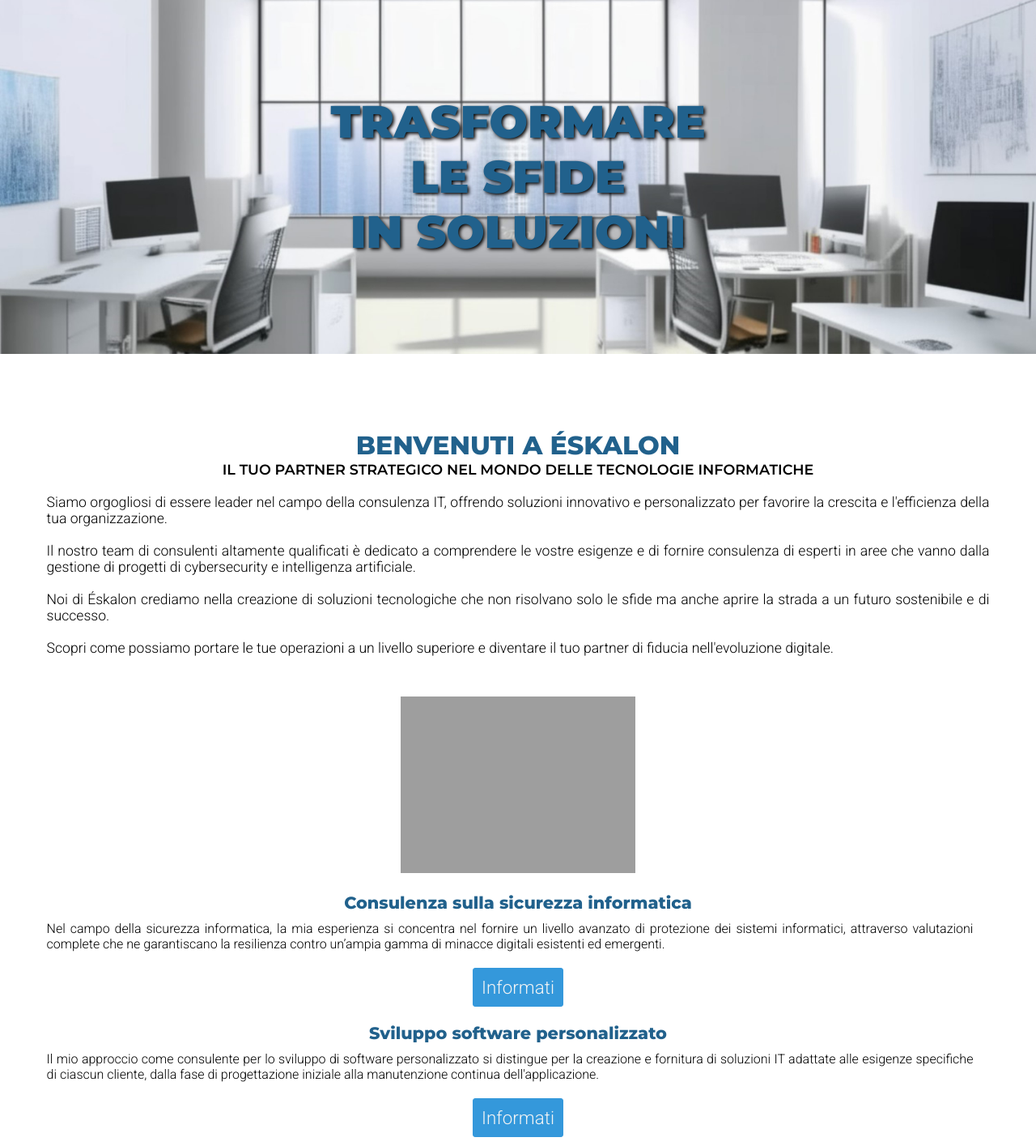
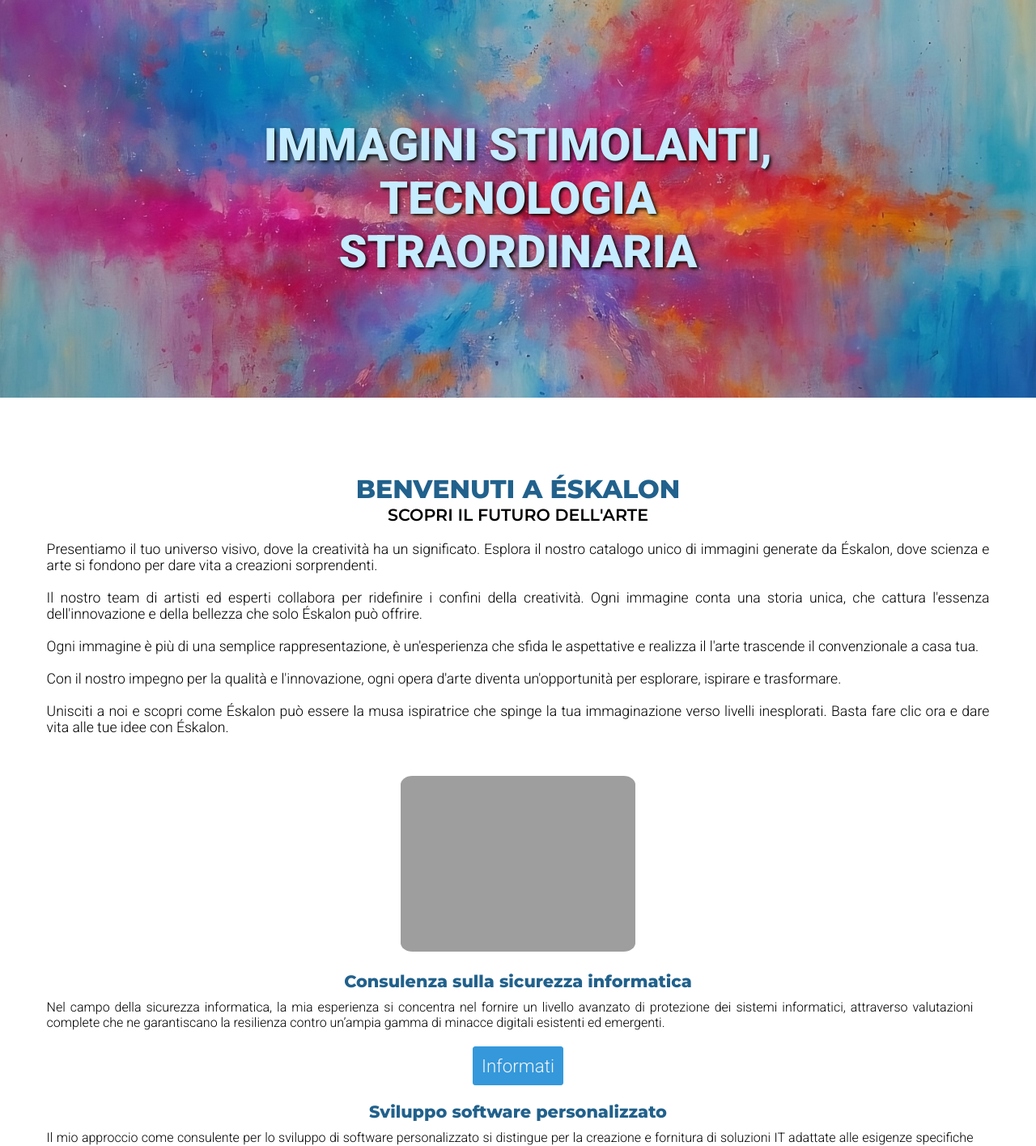
Before and after one commit to sergiorobla/eskalon, a PHP site: page /pages/translates/italian/index.html in a window 1280 px wide. Shown: the part 124-1539 px from the top of the page at 81% size. Run offline with PHP 8.4, Linux system fonts and the light colour scheme; grey boxes are pictures that could not be loaded.

Commit message:
modified:   index.html modified:   pages/translates/english/index.html modified:   pages/translates/italian/index.html modified:   pages/translates/portugues/index.html modified:   static/images/index.jpeg modified:   static/images/slider_1.jpeg modified:   static/images/slider_2.jpeg modified:   static/images/slider_3.jpeg modified:   styles/style.css

```diff
--- a/pages/translates/italian/index.html
+++ b/pages/translates/italian/index.html
@@ -43,7 +43,7 @@
     <main>
         <section>
             <div class="slider-container">
-                <h1 class="slider-title">Trasformare <br>le sfide <br>in soluzioni</h1>
+                <h1 class="slider-title">Immagini stimolanti, tecnologia straordinaria</h1>
                 <div class="slider">
                     <img src="../../../static/images/slider_1.jpeg" alt="image 1">
                     <img src="../../../static/images/slider_2.jpeg" alt="image 2">
@@ -54,23 +54,26 @@
         <section class="index-container">
             <div class="text-index">
                 <h1>Benvenuti a Éskalon</h1>
-                <h4>Il tuo partner strategico nel mondo delle tecnologie informatiche</h4>
+                <h3>Scopri il futuro dell'arte</h3>
                 <p>
-                    Siamo orgogliosi di essere leader nel campo della consulenza IT, offrendo soluzioni
-                    innovativo e personalizzato per favorire la crescita e l'efficienza della tua organizzazione.
+                    Presentiamo il tuo universo visivo, dove la creatività ha un significato. Esplora il nostro catalogo unico
+                    di immagini generate da Éskalon, dove scienza e arte si fondono per dare vita a creazioni sorprendenti.
                 </p>
                 <p>
-                    Il nostro team di consulenti altamente qualificati è dedicato a comprendere le vostre esigenze
-                    e di fornire consulenza di esperti in aree che vanno dalla gestione di
-                    progetti di cybersecurity e intelligenza artificiale.
+                    Il nostro team di artisti ed esperti collabora per ridefinire i confini della creatività. Ogni immagine conta
+                    una storia unica, che cattura l'essenza dell'innovazione e della bellezza che solo Éskalon può offrire.
                 </p>
                 <p>
-                    Noi di Éskalon crediamo nella creazione di soluzioni tecnologiche che non risolvano solo le sfide
-                    ma anche aprire la strada a un futuro sostenibile e di successo.
+                    Ogni immagine è più di una semplice rappresentazione, è un'esperienza che sfida le aspettative e realizza il
+                    l'arte trascende il convenzionale a casa tua.
                 </p>
                 <p>
-                    Scopri come possiamo portare le tue operazioni a un livello superiore e diventare il tuo partner di
-                    fiducia nell'evoluzione digitale.
+                    Con il nostro impegno per la qualità e l'innovazione, ogni opera d'arte diventa un'opportunità per
+                    esplorare, ispirare e trasformare.
+                </p>
+                <p>
+                    Unisciti a noi e scopri come Éskalon può essere la musa ispiratrice che spinge la tua immaginazione verso livelli inesplorati.
+                    Basta fare clic ora e dare vita alle tue idee con Éskalon.
                 </p>
             </div>
             <div class="image-index"><img src="../../../static/images/index.jpeg" alt=""></div>
--- a/styles/style.css
+++ b/styles/style.css
@@ -101,12 +101,11 @@
     text-align: center;
     z-index: 1;
     text-transform: uppercase;
-    color: #21618C;
+    color: #c6ecff;
     font-weight: 900;
     text-shadow: 2px 2px 4px rgba(0, 0, 0, 2);
     padding: 5px;
     transition: all 0.5s;
-    font-family: 'Montserrat', sans-serif;
 }
 
 /* ESTILOS PARA EL TEXTO DEL INDEX */
@@ -115,8 +114,7 @@
 }
 .text-index {
     flex: 1;
-    margin: 10px 4.5% 10px 18%;
-    max-width: 40%;
+    margin: 10px 4.5% 10px 10%;
     text-align: justify;
     font-size: 110%;
 }
@@ -126,7 +124,7 @@
     margin-bottom: 20px;
 }
 
-.text-index h1, .text-index h4 {
+.text-index h1, .text-index h3 {
     font-family: 'Montserrat', sans-serif;
     font-weight: 600;
     text-transform: uppercase;
@@ -143,8 +141,9 @@
 
 /* ESTILOS PARA LA IMAGEN DEL INDEX */
 .image-index img{
-    margin: 120px 50px 50px 100px;
-    width: 300px;
+    margin: 50px 170px 50px 50px;
+    width: 500px;
+    border-radius: 5%;
 }
 
 /* ESTILOS PARA LOS PUNTOS DEL INDEX */
@@ -325,6 +324,10 @@
 }
 
 @media screen and (max-width: 800px) {
+    .slider-container {
+        display: none;
+    }
+
     .slider-title {
         font-size: 2em;
     }
```
Also changed, not shown: index.html (+14 -19 lines), pages/translates/english/index.html (+14 -10 lines), pages/translates/portugues/index.html (+14 -11 lines), static/images/slider_1.jpeg, static/images/slider_2.jpeg, static/images/slider_3.jpeg, 1 other file.
